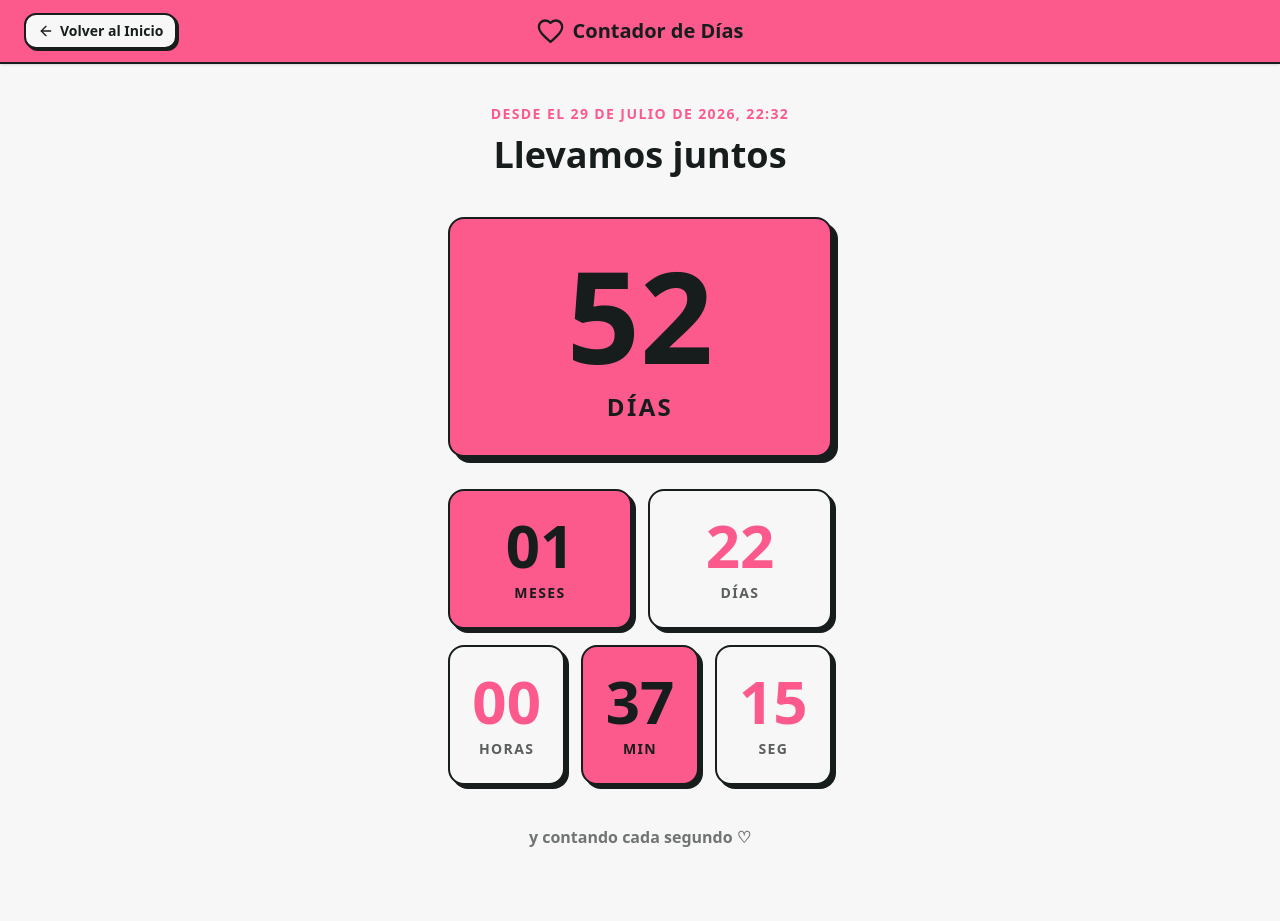
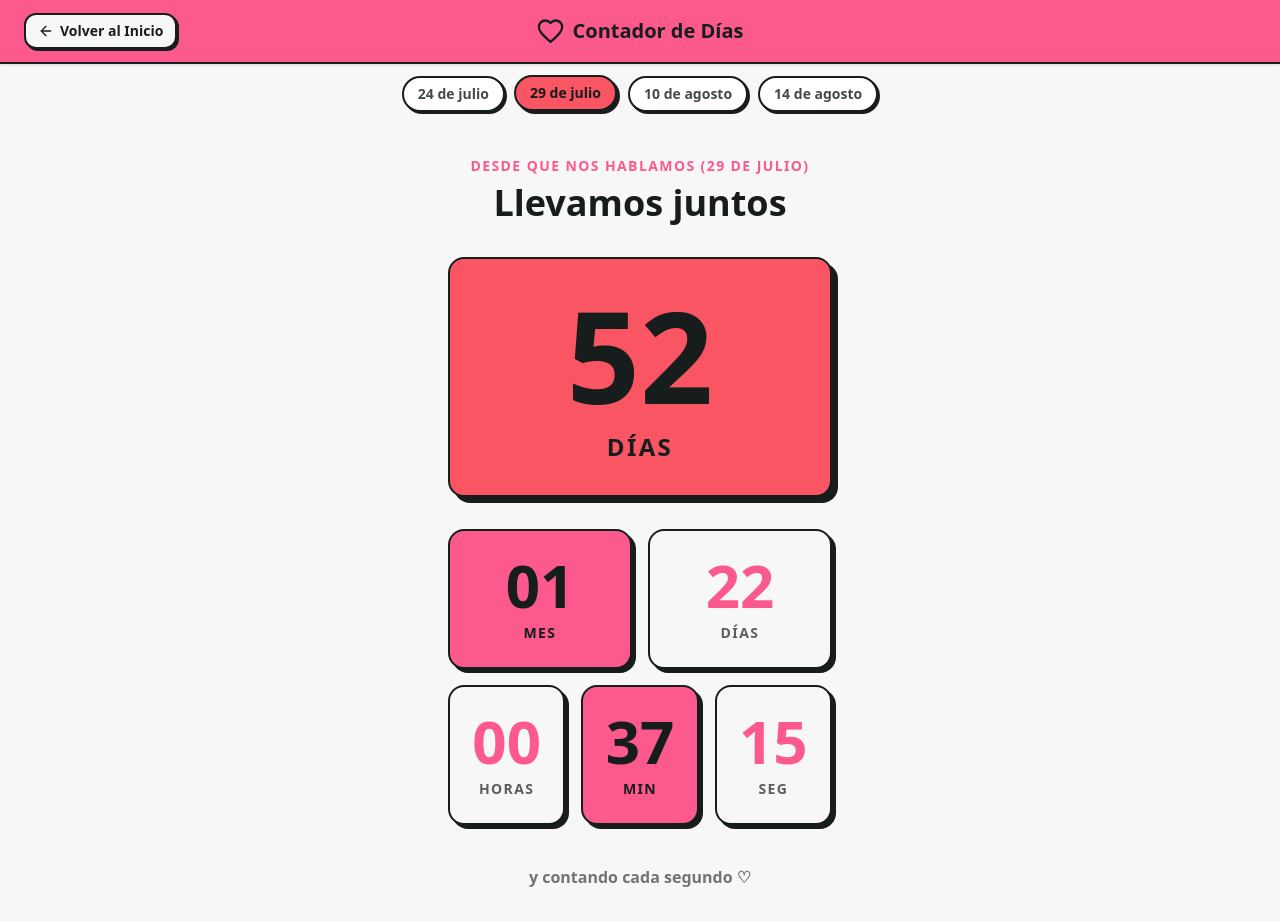
Before and after one commit to lexxs914/maxi, a Next.js app: page /contador-dias in a window 1280 px wide. Before the commit the page ends 889 px from the top, so only its background shows below. Built offline with nearby package versions, Linux system fonts and the light colour scheme.

Commit message:
Enabled day counter section. Added different days and navbar. Added year box

```diff
--- a/src/app/contador-dias/page.tsx
+++ b/src/app/contador-dias/page.tsx
@@ -5,10 +5,16 @@ import { ArrowLeft } from "lucide-react";
 import HeartTrail from "@/components/HeartTrail";
 import { useEffect, useState } from "react";
 
-// Fecha de inicio: 29 de julio de 2026 a las 22:32 hora Argentina (UTC-3)
-const START_DATE = new Date("2026-07-29T22:32:00-03:00");
+// Fechas disponibles
+const DATES = [
+  { id: "conocimos", label: "24 de julio", sublabel: "nos conocimos", date: "2026-07-24T19:37:00-03:00" },
+  { id: "hablamos", label: "29 de julio", sublabel: "nos hablamos", date: "2026-07-29T22:32:00-03:00" },
+  { id: "primera_vez", label: "10 de agosto", sublabel: "te vi por primera vez", date: "2026-08-10T11:00:00-03:00" },
+  { id: "persona", label: "14 de agosto", sublabel: "nos conocimos en persona", date: "2026-08-14T08:00:00-03:00" },
+];
 
 interface TimeElapsed {
+  years: number;
   months: number;
   days: number;
   hours: number;
@@ -17,41 +23,46 @@ interface TimeElapsed {
   totalDays: number;
 }
 
-function calcElapsed(): TimeElapsed {
+function calcElapsed(targetDateStr: string): TimeElapsed {
+  const startDate = new Date(targetDateStr);
   const now = new Date();
-  const diff = now.getTime() - START_DATE.getTime();
+  const diff = now.getTime() - startDate.getTime();
 
-  if (diff < 0) return { months: 0, days: 0, hours: 0, minutes: 0, seconds: 0, totalDays: 0 };
+  if (diff < 0) return { years: 0, months: 0, days: 0, hours: 0, minutes: 0, seconds: 0, totalDays: 0 };
 
   const totalSeconds = Math.floor(diff / 1000);
   const totalMinutes = Math.floor(totalSeconds / 60);
   const totalHours   = Math.floor(totalMinutes / 60);
   const totalDays    = Math.floor(totalHours / 24);
 
-  // Calcular meses completos y días restantes
-  const startYear  = START_DATE.getFullYear();
-  const startMonth = START_DATE.getMonth();
+  // Calcular años, meses completos y días restantes
+  const startYear  = startDate.getFullYear();
+  const startMonth = startDate.getMonth();
   const nowYear    = now.getFullYear();
   const nowMonth   = now.getMonth();
   const nowDay     = now.getDate();
-  const startDay   = START_DATE.getDate();
+  const startDay   = startDate.getDate();
 
-  let months = (nowYear - startYear) * 12 + (nowMonth - startMonth);
+  let totalMonths = (nowYear - startYear) * 12 + (nowMonth - startMonth);
   let days = nowDay - startDay;
   if (days < 0) {
-    months -= 1;
+    totalMonths -= 1;
     // Días del mes anterior
     const prevMonth = new Date(nowYear, nowMonth, 0);
     days += prevMonth.getDate();
   }
 
-  const hours   = now.getHours() - START_DATE.getHours()   >= 0
-    ? now.getHours()   % 24
+  // Desglosar meses totales en Años y Meses (0-11)
+  const years = Math.floor(totalMonths / 12);
+  const months = totalMonths % 12;
+
+  const hours   = now.getHours() - startDate.getHours() >= 0
+    ? now.getHours() % 24
     : (now.getHours() + 24) % 24;
   const minutes = now.getMinutes();
   const seconds = now.getSeconds();
 
-  return { months, days, hours, minutes, seconds, totalDays };
+  return { years, months, days, hours, minutes, seconds, totalDays };
 }
 
 interface UnitBoxProps {
@@ -74,14 +85,41 @@ function UnitBox({ value, label, accent = false }: UnitBoxProps) {
 }
 
 export default function ContadorDiasPage() {
-  const [elapsed, setElapsed] = useState<TimeElapsed>(calcElapsed());
+  const [selectedDateId, setSelectedDateId] = useState<string>("hablamos");
+  const selectedDate = DATES.find((d) => d.id === selectedDateId) || DATES[1];
+
+  // 1. Estado para controlar la hidratación
+  const [isMounted, setIsMounted] = useState(false);
+
+  // 2. Estado inicial genérico para evitar discrepancias SSR / Cliente
+  const [elapsed, setElapsed] = useState<TimeElapsed>({
+    years: 0,
+    months: 0,
+    days: 0,
+    hours: 0,
+    minutes: 0,
+    seconds: 0,
+    totalDays: 0,
+  });
 
   useEffect(() => {
+    // Marcamos como montado solo cuando estamos en el navegador
+    setIsMounted(true);
+
+    // Calculamos el tiempo inmediatamente al montar
+    setElapsed(calcElapsed(selectedDate.date));
+
     const timer = setInterval(() => {
-      setElapsed(calcElapsed());
+      setElapsed(calcElapsed(selectedDate.date));
     }, 1000);
+
     return () => clearInterval(timer);
-  }, []);
+  }, [selectedDateId, selectedDate.date]);
+
+  // Evita renderizar datos desfasados en el primer frame de servidor/cliente
+  if (!isMounted) {
+    return null; // O puedes retornar un skeleton / loader simple si prefieres
+  }
 
   return (
     <div className="min-h-screen bg-[#F7F7F7] text-[#171D1C] flex flex-col font-sans relative overflow-hidden">
@@ -122,14 +160,38 @@ export default function ContadorDiasPage() {
       </header>
 
       {/* ------------------------------------------------------------- */}
+      {/* NAV FILTROS: Selección de Fechas                               */}
+      {/* ------------------------------------------------------------- */}
+      <nav className="w-full bg-[#F7F7F7] py-3 px-4 relative z-30 overflow-x-auto no-scrollbar">
+        <div className="flex items-center justify-start sm:justify-center gap-2.5 min-w-max mx-auto">
+          {DATES.map((item) => {
+            const isActive = item.id === selectedDateId;
+            return (
+              <button
+                key={item.id}
+                onClick={() => setSelectedDateId(item.id)}
+                className={`flex flex-col items-center px-3.5 py-1.5 rounded-3xl cursor-pointer border-2 border-[#171D1C] text-xs font-bold transition-all ${
+                  isActive
+                    ? "bg-[#FA5563] text-[#171D1C] shadow-[3px_3px_0px_0px_#171D1C] translate-x-[-1px] translate-y-[-1px]"
+                    : "bg-white text-[#171D1C]/80 hover:bg-[#FC5A8D]/20 shadow-[2px_2px_0px_0px_#171D1C]"
+                }`}
+              >
+                <span className="font-extrabold text-sm">{item.label}</span>
+              </button>
+            );
+          })}
+        </div>
+      </nav>
+
+      {/* ------------------------------------------------------------- */}
       {/* CONTENIDO PRINCIPAL: Contador                                  */}
       {/* ------------------------------------------------------------- */}
-      <main className="flex-1 flex flex-col items-center justify-center px-4 py-10 relative z-10">
+      <main className="flex-1 flex flex-col items-center justify-center px-4 py-8 relative z-10">
 
         {/* Título */}
-        <div className="text-center mb-8 sm:mb-10">
-          <p className="text-xs sm:text-sm font-bold uppercase tracking-widest text-[#FC5A8D] mb-2">
-            Desde el 29 de julio de 2026, 22:32
+        <div className="text-center mb-6 sm:mb-8">
+          <p className="text-xs sm:text-sm font-bold uppercase tracking-widest text-[#FC5A8D] mb-1">
+            Desde que {selectedDate.sublabel} ({selectedDate.label})
           </p>
           <h2 className="text-2xl sm:text-4xl font-extrabold text-[#171D1C] leading-tight">
             Llevamos juntos
@@ -138,7 +200,7 @@ export default function ContadorDiasPage() {
 
         {/* Tarjeta principal — Días totales */}
         <div className="w-full max-w-sm mb-6 sm:mb-8">
-          <div className="rounded-2xl border-2 border-[#171D1C] bg-[#FC5A8D] shadow-[6px_6px_0px_0px_#171D1C] p-6 sm:p-8 text-center">
+          <div className="rounded-2xl border-2 border-[#171D1C] bg-[#FA5563] shadow-[6px_6px_0px_0px_#171D1C] p-6 sm:p-8 text-center">
             <span className="text-7xl sm:text-9xl font-black tabular-nums text-[#171D1C] leading-none">
               {elapsed.totalDays}
             </span>
@@ -148,10 +210,27 @@ export default function ContadorDiasPage() {
           </div>
         </div>
 
-        {/* Detalle: Meses + Días */}
-        <div className="w-full max-w-sm grid grid-cols-2 gap-3 sm:gap-4 mb-3 sm:mb-4">
-          <UnitBox value={elapsed.months} label="meses" accent />
-          <UnitBox value={elapsed.days}   label="días" />
+        {/* Detalle: Años (si hay >= 1) + Meses + Días */}
+        {elapsed.years > 0 && (
+          <div className="w-full max-w-sm grid gap-3 sm:gap-4 mb-3 sm:mb-4">
+              <UnitBox
+                value={elapsed.years}
+                label={elapsed.years === 1 ? "año" : "años"}
+                accent
+              />
+          </div>
+        )}
+
+        <div className="w-full max-w-sm grid gap-3 sm:gap-4 mb-3 sm:mb-4 grid-cols-2">
+          <UnitBox
+            value={elapsed.months}
+            label={elapsed.months === 1 ? "mes" : "meses"}
+            accent={elapsed.years === 0}
+          />
+          <UnitBox
+            value={elapsed.days}
+            label={elapsed.days === 1 ? "día" : "días"}
+          />
         </div>
 
         {/* Detalle: Horas + Minutos + Segundos */}
--- a/src/app/page.tsx
+++ b/src/app/page.tsx
@@ -8,7 +8,6 @@ interface CouplePage {
   title: string;
   description: string;
   href: string;
-  badge: string;
   active: boolean;
   imgPath?: string;
   sectionColor: string;
@@ -22,7 +21,6 @@ const couplePages: CouplePage[] = [
     title: "Flores Amarillas",
     description: "Un detalle especial lleno de luz, flores animadas y mensajes de cariño.",
     href: "/flores-amarillas",
-    badge: "Disponible",
     active: true,
     imgPath: "/flowers/1.png",
     sectionColor: "#FFC000",
@@ -34,11 +32,10 @@ const couplePages: CouplePage[] = [
     title: "Contador de Días",
     description: "Calculadora de días, meses y años compartiendo el camino.",
     href: "/contador-dias",
-    badge: "Próximamente",
-    active: false,
+    active: true,
     imgPath: "/calendar-icon.svg",
     sectionColor: "#FC5A8D",
-    sectionSecondaryColor: "#F42244",
+    sectionSecondaryColor: "#FA5563",
     textColor: "#171D1C",
   },
 ];
@@ -118,7 +115,7 @@ export default function Home() {
                       className="text-xs font-bold px-2.5 py-1 rounded-full border border-[#000F08]"
                       style={{ backgroundColor: page.sectionSecondaryColor, color: page.textColor }}
                     >
-                      {page.badge}
+                      {page.active ? "Disponible" : "Proximamente"}
                     </span>
                   </div>
 
```
